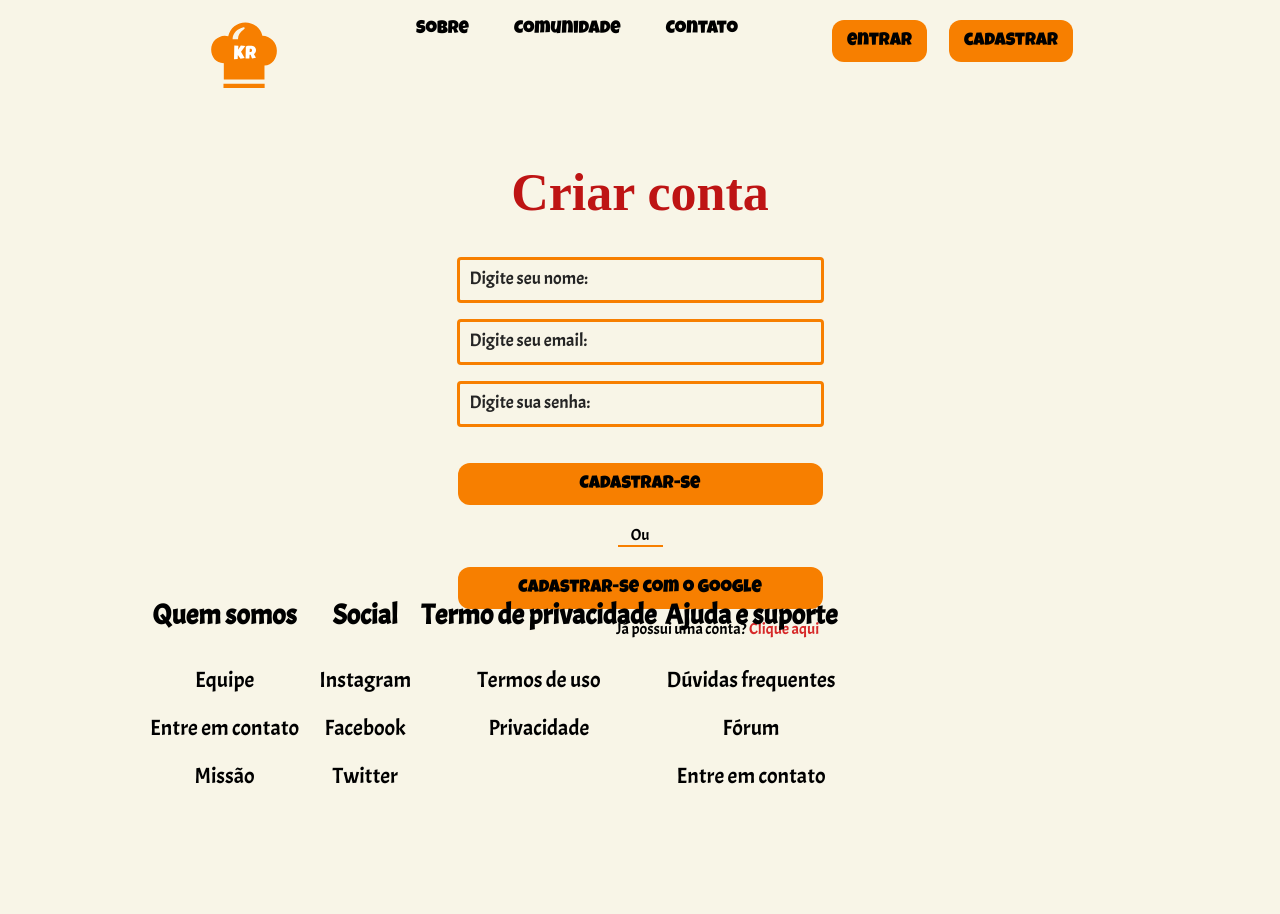
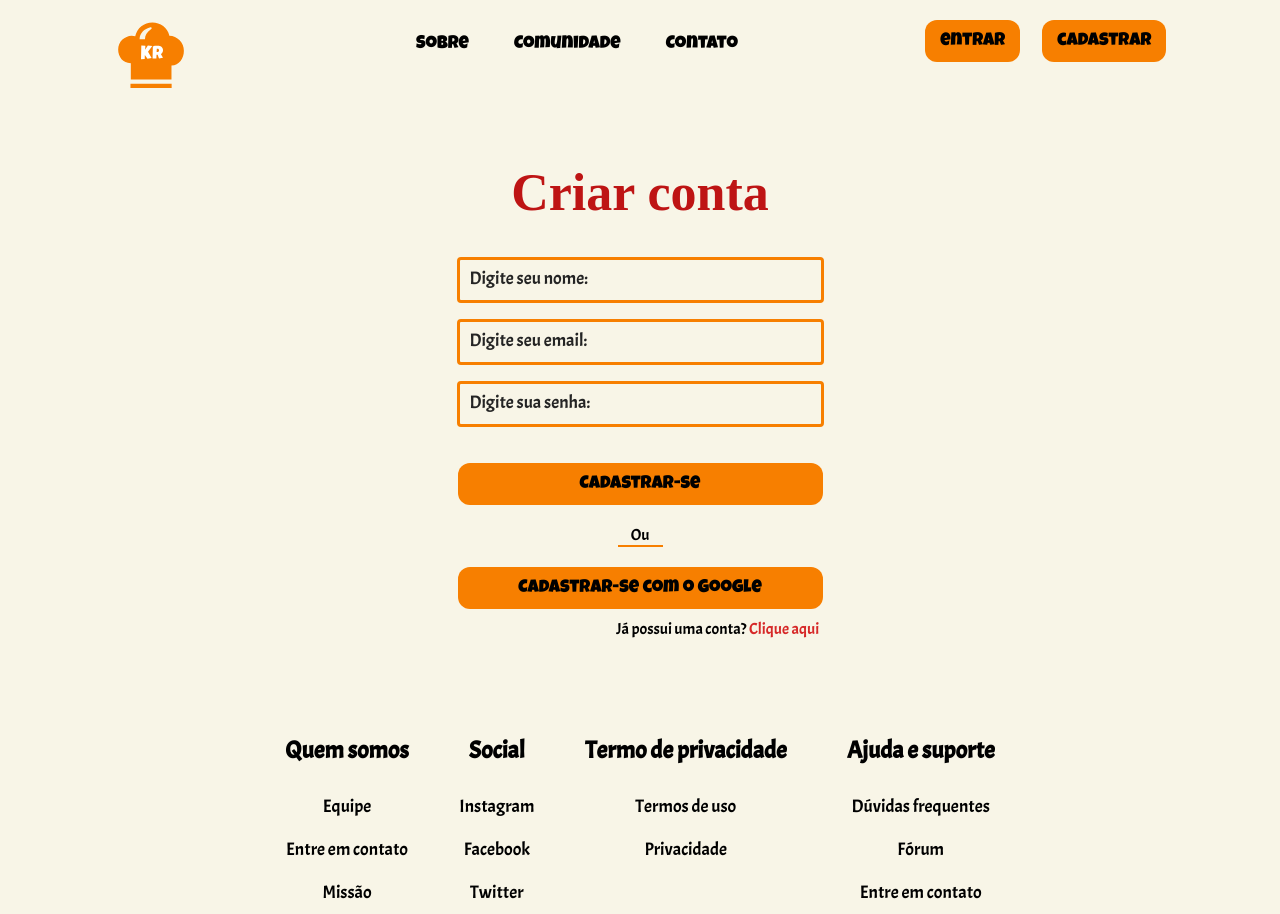
Before and after one commit to Kitchen-Road/KitchenRoad-Frontend, a React (Create React App) app in the folder app/: page / in a window 1280 px wide. Before the commit the page ends 800 px from the top, so only its background shows below. Built offline with nearby package versions, Linux system fonts and the light colour scheme.

Commit message:
Ajustes no footer

```diff
--- a/app/src/App.css
+++ b/app/src/App.css
@@ -6,7 +6,7 @@ body, ul, li, p {
 
 body {
   background-color: #F8F5E7;
-  max-width: 1000px;
+  max-width: 1500px;
   margin: 0 auto !important;
 }
 
--- a/app/src/assets/css/footer.scss
+++ b/app/src/assets/css/footer.scss
@@ -1,16 +1,19 @@
 .footer {
-    position: absolute;
+    // position: absolute;
     bottom: 0;
     display: flex;
-    justify-content: space-around;
+    justify-content: center;
+    flex-direction: row;
     font-family: $font-primary;
+    margin-top: 40px;
 }
 
 .title-content {
-    font-size: 28px;
+    font-size: 24px;
+    margin: 20px 30px;
 }
 
 .content p {
-    font-size: 22px;
+    font-size: 18px;
     padding: 10px;
 }
--- a/app/src/assets/css/general.scss
+++ b/app/src/assets/css/general.scss
@@ -6,7 +6,7 @@ body, ul, li, p {
 
   body {
     background-color: #F8F5E7;
-    max-width: 1000px;
+    // max-width: 1500px;
     margin: 0 auto !important;
   }
 
--- a/app/src/assets/css/navbar.scss
+++ b/app/src/assets/css/navbar.scss
@@ -8,6 +8,7 @@
 .nav-list {
     display: flex;
     font-family: 'Luckiest Guy', sans-serif;
+    margin-top: 15px;
 }
 
 .nav-list li {
--- a/app/src/components/container/navbar.js
+++ b/app/src/components/container/navbar.js
@@ -18,7 +18,7 @@ const Navbar = () => {
              <Logo width="70" height="70"/>
 
             <nav>
-                <List listObject={listObject}/>
+                <List className="nav-center" listObject={listObject}/>
             </nav>
 
             <div className="nav-buttons">
```
